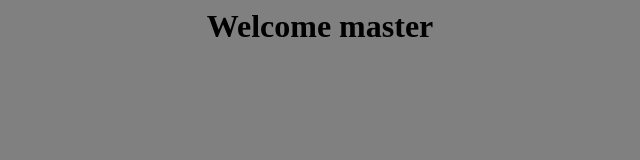
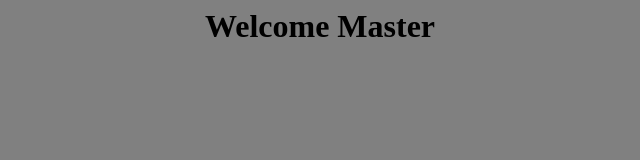
Before and after one commit to akshitkumawat/test-prod, a plain HTML site: page index.html in a window 1280 px wide. Shown: the full height of the page, 320-960 px from the left. Drawn offline with Linux system fonts and the light colour scheme.

Commit message:
master comment 2

```diff
--- a/index.html
+++ b/index.html
@@ -1,3 +1,3 @@
 <body bgcolor='grey'>
-	<h1 align=center>Welcome master</h1>
+	<h1 align=center>Welcome Master</h1>
 </body>
```
